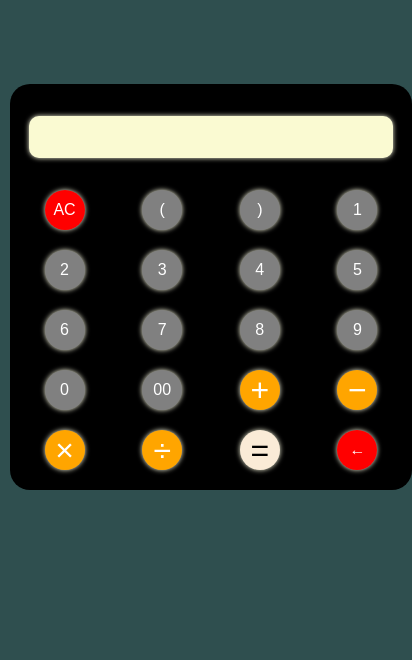
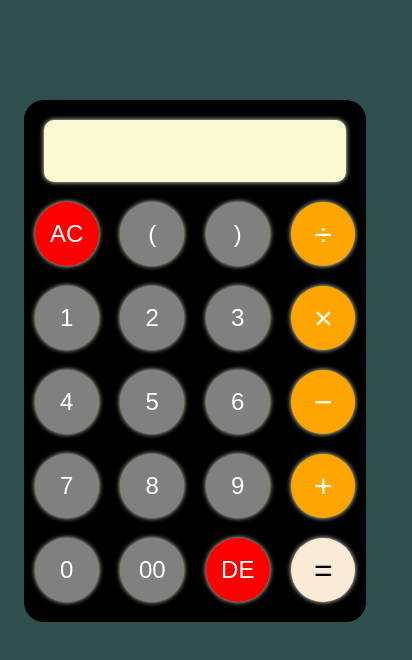
Before and after one commit to kirandinesh/Calculator, a plain HTML site: page index.html in a window 390 px wide. Shown: the whole page, 412 px wide, since content can reach past the window. Drawn offline with Linux system fonts and the light colour scheme.

Commit message:
calculator1

```diff
--- a/index.html
+++ b/index.html
@@ -39,7 +39,7 @@
         <button onclick="calculate()" class="buttonsequal"
           style="background-color:antiquewhite; color: black; font-weight: 500; font-size: 2rem;">&equals;</button>
         <button onclick="clearDisplay()" class="buttonsc" style="background-color: red;">AC</button>
-        <button class="back" style="background-color: red;" onclick="back()">&leftarrow;</button>
+        <button class="back" style="background-color: red;" onclick="back()">DE</button>
       </div>
     </div>
   </div>
--- a/style.css
+++ b/style.css
@@ -1,8 +1,5 @@
 body {
   background-color: darkslategrey;
-  margin: 0;
-  padding: 0;
-  font-family: Arial, sans-serif;
 }
 
 .mainContainer {
@@ -10,35 +7,35 @@ body {
   flex-direction: column;
   justify-content: center;
   align-items: center;
-  margin-top: 10vh;
+  margin-top: 100px;
 }
 
 .container {
-  width: 90vw;
-  max-width: 400px;
+  width: auto;
+
 }
 
 .topContainer {
-  width: 100%;
   background-color: black;
   color: antiquewhite;
-  padding: 1rem;
+  padding: 10px;
   text-align: center;
-  border-radius: 1.25rem 1.25rem 0 0;
+  border-radius: 20px 20px 0 0;
 }
 
 .valueEnter {
   width: 90%;
-  height: 3rem;
-  margin-top: 1rem;
+  height: 60px;
+  margin-top: 10px;
   text-align: right;
   font-size: 1.5rem;
   font-weight: 500;
-  padding-right: 1rem;
-  border-radius: 0.625rem;
+  padding-right: 10px;
+  border-radius: 10px;
   border: none;
   background-color: lightgoldenrodyellow;
-  box-shadow: 0 0 0.313rem beige;
+  box-shadow: 0px 0px 5px beige;
+
 }
 
 .bottomContainer {
@@ -47,24 +44,26 @@ body {
   grid-template-rows: repeat(5, 1fr);
   justify-items: center;
   align-items: center;
-  width: 100%;
-  gap: 1.25rem;
-  padding: 1rem;
+  gap: 20px;
+  padding: 10px;
   background-color: black;
-  border-radius: 0 0 1.25rem 1.25rem;
-  padding-bottom: 1.25rem;
+  border-radius: 0 0 20px 20px;
+  padding-bottom: 20px;
 }
 
 .bottomContainer button {
-  width: 3.75rem;
-  height: 3.75rem;
+  width: 4rem;
+  height: 4rem;
   border-radius: 50%;
+
+  align-content: center;
+  justify-content: center;
   background-color: gray;
   border: none;
   font-size: 1.5rem;
   color: white;
   cursor: pointer;
-  box-shadow: 0 0 0.313rem beige;
+  box-shadow: 0px 0px 5px beige;
 }
 
 .bottomContainer button:hover {
@@ -91,59 +90,13 @@ body {
   grid-row: 4/5;
 }
 
+
 .buttonsc {
   grid-column: 1/2;
   grid-row: 1/2;
 }
 
 .back {
-  grid-column: 3/4;
-  grid-row: 5/6;
+  grid-column: 3 / 4;
+  grid-row: 5 / 6;
 }
-
-/* Responsive Design */
-@media (max-width: 768px) {
-  .container {
-    width: 95vw;
-  }
-
-  .bottomContainer {
-    grid-template-columns: repeat(4, 1fr);
-  grid-template-rows: repeat(5, 1fr);
-  }
-
-  .buttonsdiv,
-  .buttonsmul,
-  .buttonssub,
-  .buttonsadd,
-  .back {
-    grid-column: span 1;
-    grid-row: auto;
-  }
-
-  .bottomContainer button {
-    width: 3rem;
-    height: 3rem;
-    font-size: 1.25rem;
-  }
-}
-
-@media (max-width: 480px) {
-  .valueEnter {
-    width: 95%;
-    height: 2.5rem;
-    font-size: 1.25rem;
-    padding-right: 0.625rem;
-  }
-
-  .bottomContainer {
-    grid-template-columns: repeat(4, 1fr);
-    grid-template-rows: repeat(5, 1fr);
-  }
-
-  .bottomContainer button {
-    width: 2.5rem;
-    height: 2.5rem;
-    font-size: 1rem;
-  }
-}
```
